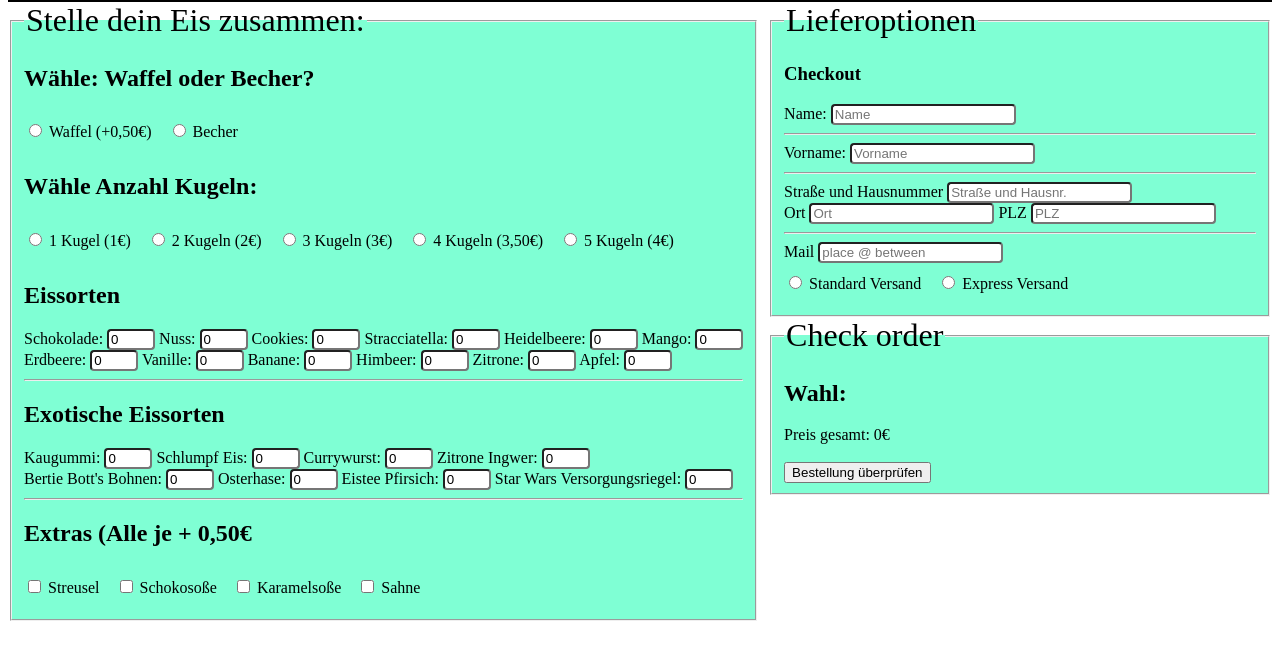
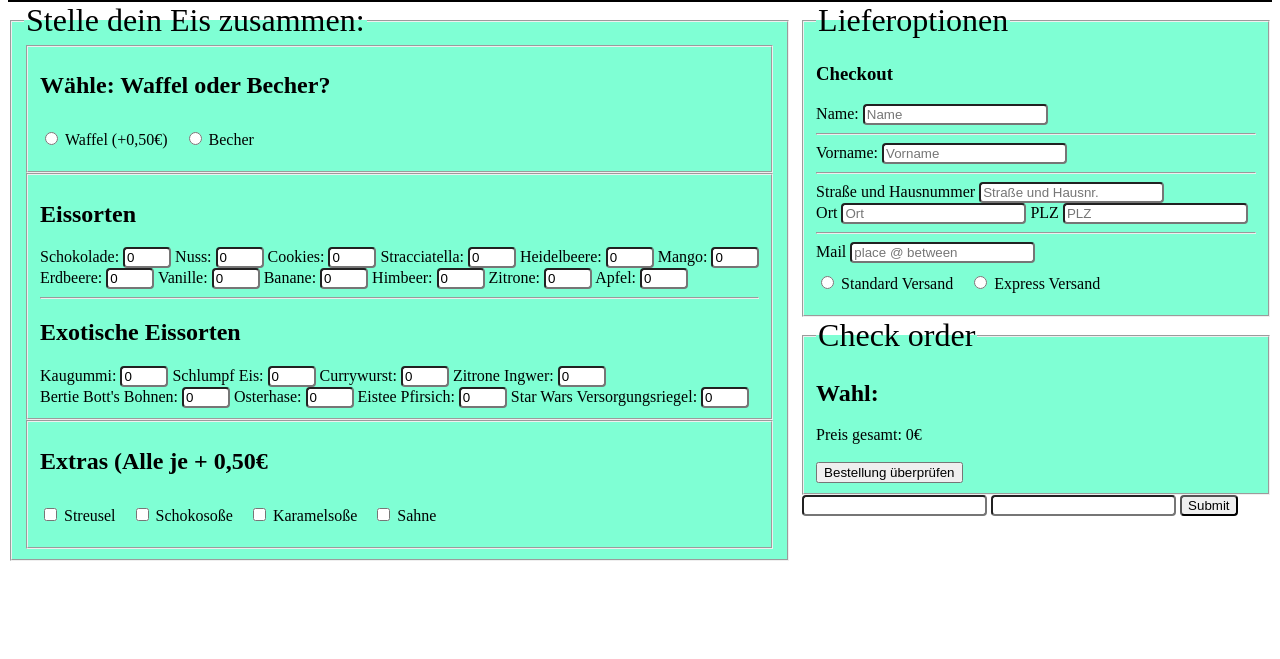
Before and after one commit to mtmatern/EIA2, a plain HTML site: page Aufgabe4/index.html in a window 1280 px wide. Both pictures are taken after a click on the button "Bestellung überprüfen". Shown: the part 49-708 px from the top of the page. Drawn offline with Linux system fonts and the light colour scheme.

Commit message:
update_korrektur

```diff
--- a/Aufgabe4/index.html
+++ b/Aufgabe4/index.html
@@ -13,13 +13,17 @@
     <header>
         <span>EISDEALER</span>
     </header>
+    <form name="Auswahl" id="Asuwahl">
         <fieldset id="container">
             <legend>Stelle dein Eis zusammen:</legend>
+            <fieldset name="anrichtung">
                 <h2>Wähle: Waffel oder Becher?</h2>
                 <input type="radio" name="waffelbecher" value="0.50" id="radio1" class="Waffel" required />
                 <label for="radio1">Waffel (+0,50€)</label>
                 <input type="radio" name="waffelbecher" value="0" id="radio2" class="Becher" required />
                 <label for="radio2">Becher</label>
+            </fieldset>
+            <!-- <fieldset name="Kugeln">
                 <h2>Wähle Anzahl Kugeln:</h2>
                 <input type="radio" name="Kugeln" value="1" id="radio3" class="1 Kugel" required />
                 <label for="radio3">1 Kugel (1€)</label>
@@ -31,6 +35,8 @@
                 <label for="radio6">4 Kugeln (3,50€)</label>
                 <input type="radio" name="Kugeln" value="4" id="radio7" class="5 Kugeln" required />
                 <label for="radio7">5 Kugeln (4€)</label>
+            </fieldset> -->
+            <fieldset name="Sorten">
                 <h2>Eissorten</h2>
                 Schokolade:
                 <input type="number" name="Stepper" class="Schokolade" id="0" step="1" min="0" max="6" value="0" />
@@ -73,8 +79,10 @@
                 Eistee Pfirsich:
                 <input type="number" name="Stepper" class="Eistee Pfirsich" id="0" step="1" min="0" max="6" value="0" />
                 Star Wars Versorgungsriegel:
-        <input type="number" name="Stepper" class="Star Wars Versorgungsriegel" id="0" step="1" min="0" max="6" value="0" />
-        <hr />
+                <input type="number" name="Stepper" class="Star Wars Versorgungsriegel" id="0" step="1" min="0" max="6"
+                    value="0" />
+            </fieldset>
+            <fieldset name="Extras">
                 <h2> Extras (Alle je + 0,50€</h2>
                 <input type="checkbox" name="Streusel" class="Streusel" id="check1" value="0.50" />
                 <label for="check1">Streusel</label>
@@ -85,6 +93,8 @@
                 <input type="checkbox" name="Sahne" class="Sahne" id="check4" value="0.50" />
                 <label for="check4">Sahne</label>
             </fieldset>
+        </fieldset>
+    </form>
     <div id="checkout">
         <fieldset id="text">
             <h3>Checkout</h3>
@@ -121,6 +131,24 @@
             <br>
             <button id="checkButton">Bestellung überprüfen</button>
         </fieldset>
+
+        </form>
+        <form name="myForm">
+            <input type="tel" name="telephone">
+            <input type="tel" name="mobile">
+            <input type="button" value="Submit" onclick="validateAndSend()">
+        </form>
+        <script>
+            function validateAndSend() {
+                if (myForm.telephone.value == '' && myForm.mobile.value == '') {
+                    alert('You have to enter at least one phone number.');
+                    return false;
+                }
+                else {
+                    myForm.submit();
+                }
+            }
+        </script>
     </div>
 </body>
 
--- a/Aufgabe4/js/main.js
+++ b/Aufgabe4/js/main.js
@@ -1,7 +1,7 @@
 /*
 Aufgabe: 4 Name: Manuel Matern
 Matrikel: 261185
-Datum: 20.04.2019
+Datum: 21.04.2019
 Hiermit versichere ich, dass ich diesen Code selbst geschrieben habe. Er wurde nicht kopiert und
 auch nicht diktiert. */
 var task4;
@@ -31,8 +31,8 @@ var task4;
             }
             if (input[i].name == "Stepper") {
                 let stepperNumber = Number(input[i].value);
-                let preisStepper = Number(input[i].id);
-                n += stepperNumber * preisStepper;
+                /* let preisStepper: number = Number(input[i].id); */
+                n += stepperNumber; /* * preisStepper; */
                 if (stepperNumber > 0) {
                     let OrderName = document.createElement("li");
                     OrderName.innerHTML = `<p>${stepperNumber} ${input[i].className}</p>`;
@@ -49,19 +49,23 @@ var task4;
 
     } */
     function pruefungDerDaten() {
-        let empty = [];
+        let leereFormulare = [];
         let pruefung = document.getElementsByTagName("input");
         for (let i = 0; i < pruefung.length; i++) {
             if (pruefung[i].value == "") {
                 let feldName = pruefung[i].name;
-                empty.push(feldName);
+                leereFormulare.push(feldName);
+            }
+            if (pruefung[i].checked == false) {
+                let feldClass = pruefung[i].className;
+                leereFormulare.push(feldClass);
             }
         }
-        if (empty.length == 0) {
+        if (leereFormulare.length == 0) {
             alert("Ihre Bestellung wurde erfolgreich abgesendet! Vielen Dank:)");
         }
         else {
-            alert(`${empty} fehlt noch`);
+            alert(`${leereFormulare} fehlt noch`);
         }
     }
     /* //Variablen für die Auswahl und Preis
```
Also changed, not shown: Aufgabe4/js/main.ts (+9 -5 lines), 1 other file. Lines whose indentation alone changed are shown as unchanged.
